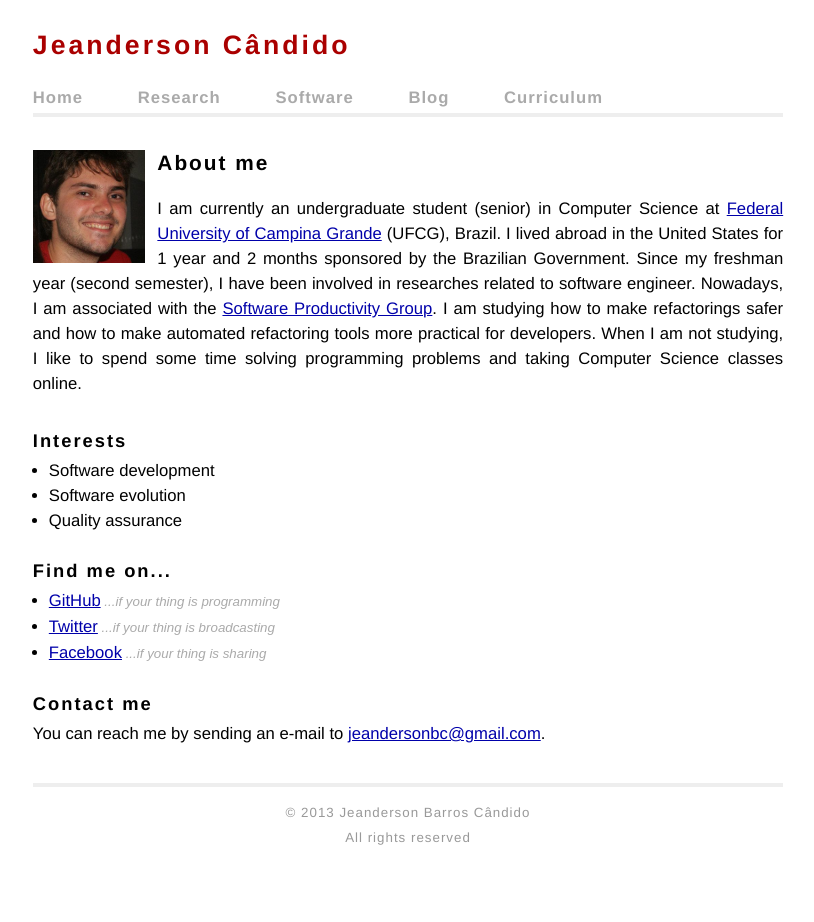
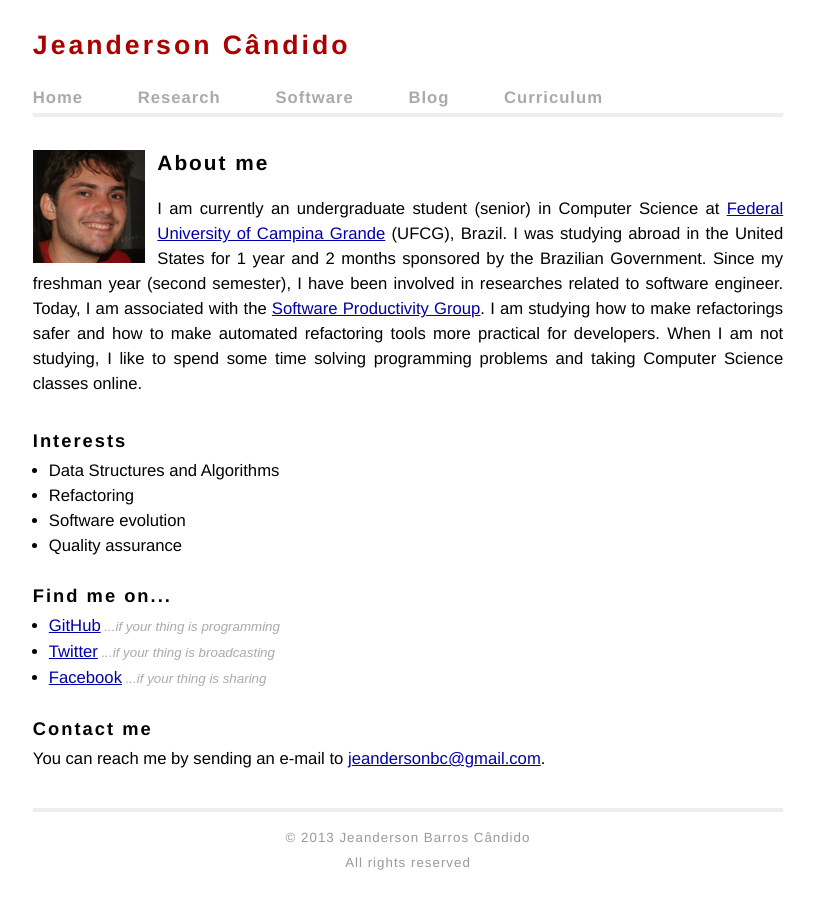
Before and after one commit to jeandersonbc/jeandersonbc.github.io, a Jekyll site: the page built from index.html, in a window 1280 px wide. Shown: the whole page, without its empty margins (232-1046 px from the left). Built offline with Jekyll 4.4.1, drawn with Linux system fonts in a browser that asks for light colours; Markdown is read by kramdown in place of the engine named in the settings; before the commit the page ends 900 px from its top, so only the background shows below that.

Commit message:
updated index.html

```diff
--- a/index.html
+++ b/index.html
@@ -7,16 +7,16 @@ title: jeandersonbc:~/home
   <img id="avatar" src="/images/avatar.png" alt="JEANDERSON (PICTURE)"/>
   <h1>About me</h1>
   <p>I am currently an undergraduate student (senior) in Computer Science at
-  <a target="new" href="https://computacao.ufcg.edu.br">Federal University of Campina Grande</a> (UFCG), Brazil. I lived abroad in the
+  <a target="new" href="https://computacao.ufcg.edu.br">Federal University of Campina Grande</a> (UFCG), Brazil. I was studying abroad in the
   United States for 1 year and 2 months sponsored by the Brazilian Government. Since my freshman year (second semester), I have been
-  involved in researches related to software engineer. Nowadays, I am associated with the <a target="new" href="http://dsc.ufcg.edu.br/~spg">
+  involved in researches related to software engineer. Today, I am associated with the <a target="new" href="http://dsc.ufcg.edu.br/~spg">
   Software Productivity Group</a>. I am studying how to make refactorings safer and how to make automated refactoring
   tools more practical for developers. When I am not studying, I like to spend some time solving programming
   problems and taking Computer Science classes online.</p>
-
   <div class="article"><h2>Interests</h2>
   <ul>
-    <li>Software development</li>
+    <li>Data Structures and Algorithms</li>
+    <li>Refactoring</li>
     <li>Software evolution</li>
     <li>Quality assurance</li>
   </ul></div>
```
